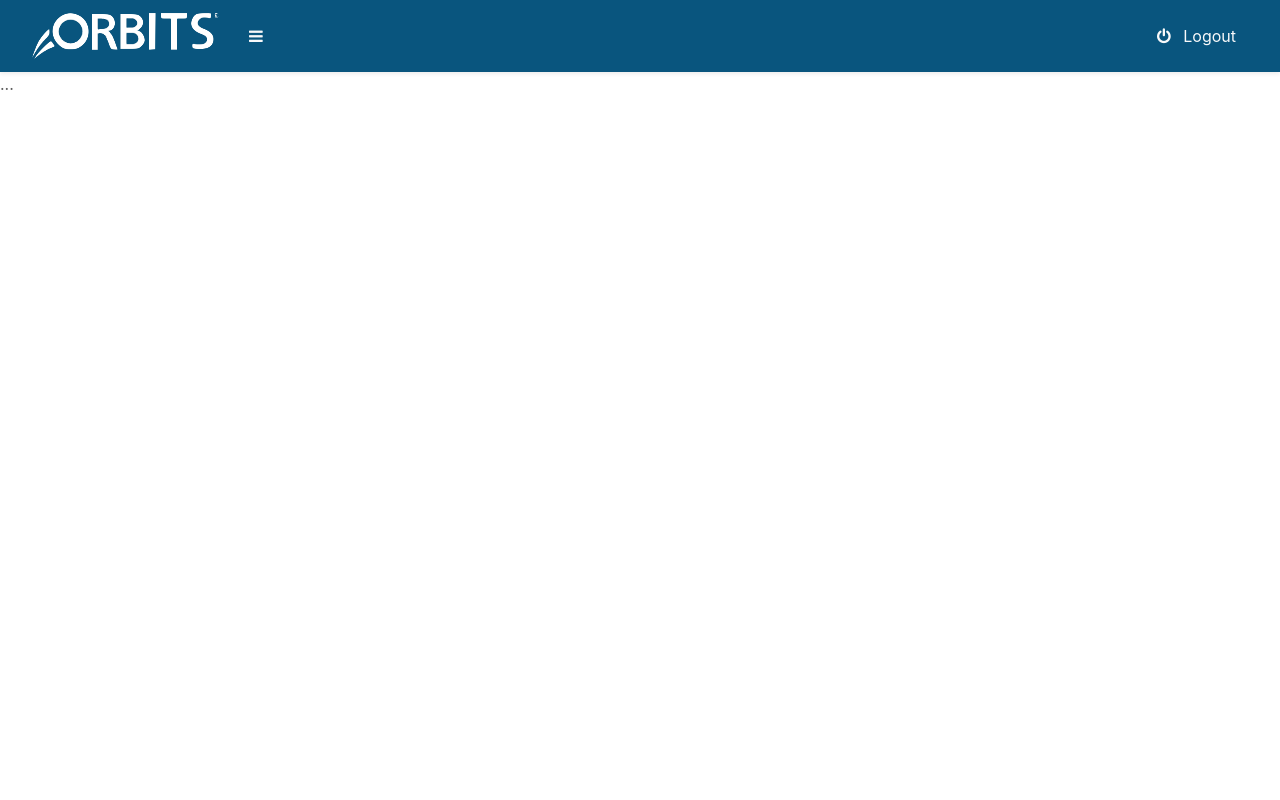
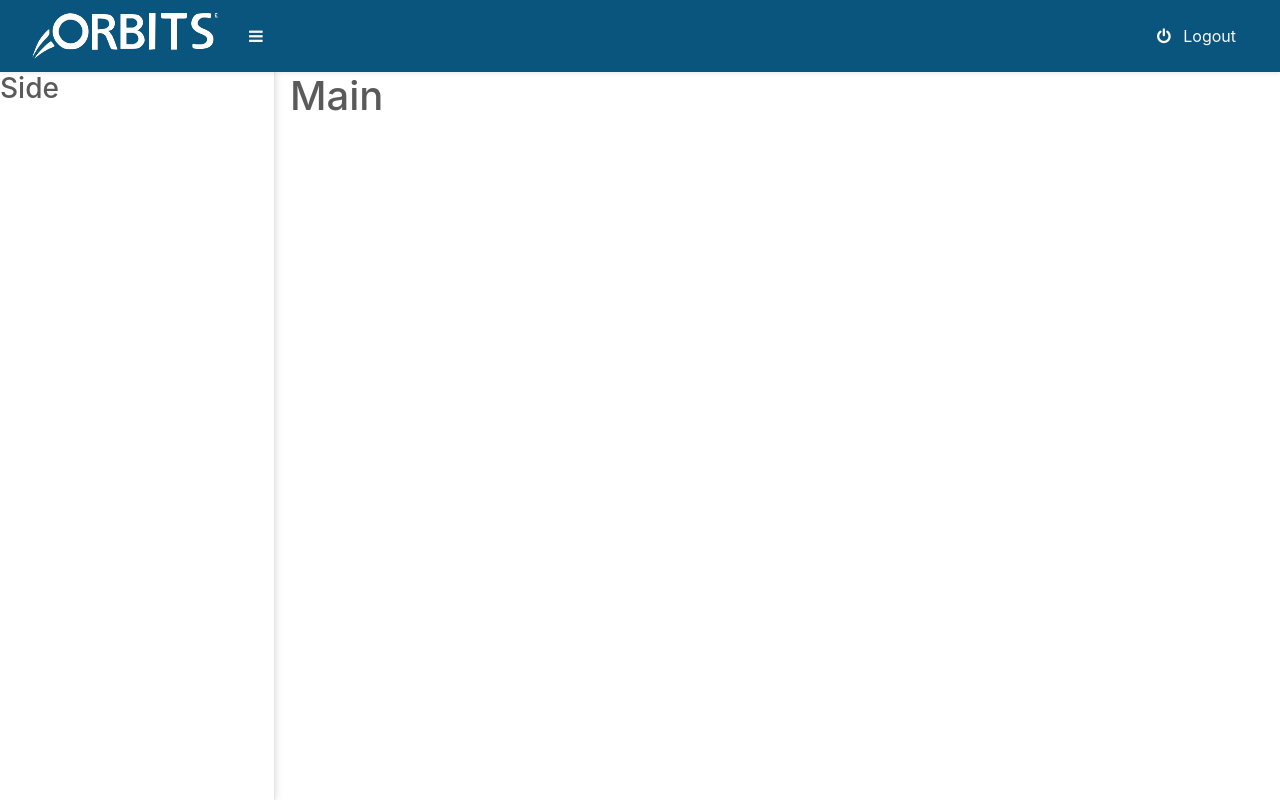
Before and after one commit to raffaello07/orbit-test, an Angular app: page / in a window 1280 px wide. Built offline with nearby package versions, Linux system fonts and the light colour scheme.

Commit message:
create sidenav

```diff
--- a/src/app/app.component.css
+++ b/src/app/app.component.css
@@ -0,0 +1,24 @@
+.sidenav{
+    width: 275px;
+    border-right: 1px solid rgba(0,0,0,.1);
+    box-shadow: 2px 0px 6px 0px #0000001A;
+    position: sticky;
+    z-index: 1000;
+    top: 4.5rem;
+    height: calc(100vh - 4.5rem);
+    transition: all 0.3s;
+    background-color: #fff;
+}
+.sidenav.active {
+    margin-left: -275px;
+}
+
+@media (max-width: 768px) {
+    .sidenav {
+        margin-left: -275px;
+        position: fixed;
+    }
+    .sidenav.active {
+        margin-left: 0;
+    }
+}
--- a/src/app/app.component.html
+++ b/src/app/app.component.html
@@ -25,8 +25,7 @@
         <a href="#" class="navbar-brand py-1 d-flex align-items-center">
           <img src="/assets/img/logo.png"  class="img-fluid">
         </a>
-        <button class="btn text-light" type="button" data-toggle="collapse" data-target="#navbarHeader"
-          aria-controls="navbarHeader" aria-expanded="false" aria-label="Toggle navigation">
+        <button class="btn text-light" type="button" (click)="activeSide = !activeSide" aria-expanded="false" aria-label="Toggle navigation">
           <i class="fa fa-bars" aria-hidden="true"></i>
         </button>
       </div>
@@ -34,19 +33,14 @@
     </div>
   </div>
 </header>
-<main role="main">
-  <div class="wrapper">
-
-    <!-- Sidebar -->
-    <nav class="sidenav">
-      ...
-    </nav>
-
-    <!-- Page Content -->
-    <div id="content">
-      <!-- We'll fill this with dummy content -->
+<div class="container-fluid">
+  <div class="row flex-xl-nowrap">
+    <div class="sidenav" [ngClass]="{'active': activeSide}">
+      <h3>Side</h3>
     </div>
-
+    <main class="col">
+        <h1 class="bd-title" id="content">Main</h1>
+   </main>
   </div>
-</main>
+</div>
 <footer></footer>
--- a/src/app/app.component.ts
+++ b/src/app/app.component.ts
@@ -7,4 +7,6 @@ import { Component } from '@angular/core';
 })
 export class AppComponent {
   title = 'orbits';
+
+  activeSide = false;
 }
--- a/src/styles.css
+++ b/src/styles.css
@@ -1,7 +1,6 @@
 /* You can add global styles to this file, and also import other style files */
 body {
     padding-top: 4.5rem;
-    padding-bottom: 4.5rem;
     color: #5a5a5a;
 
 }
```
